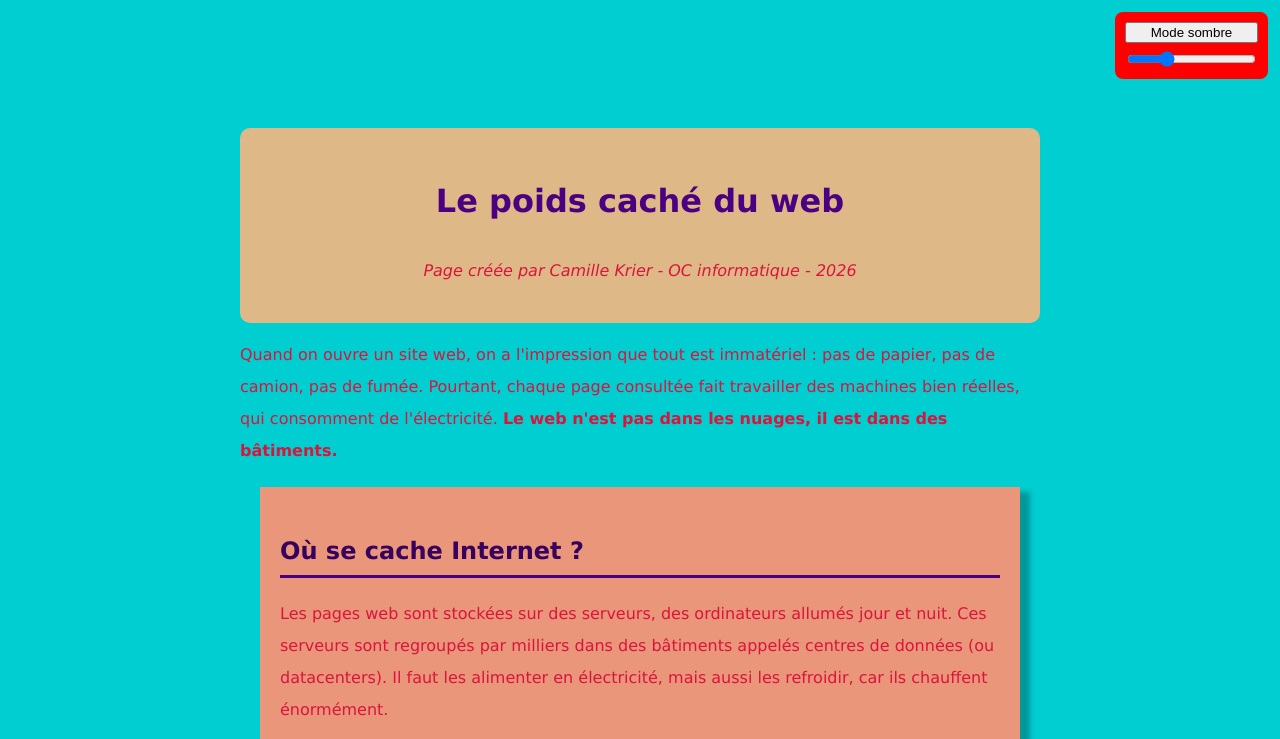
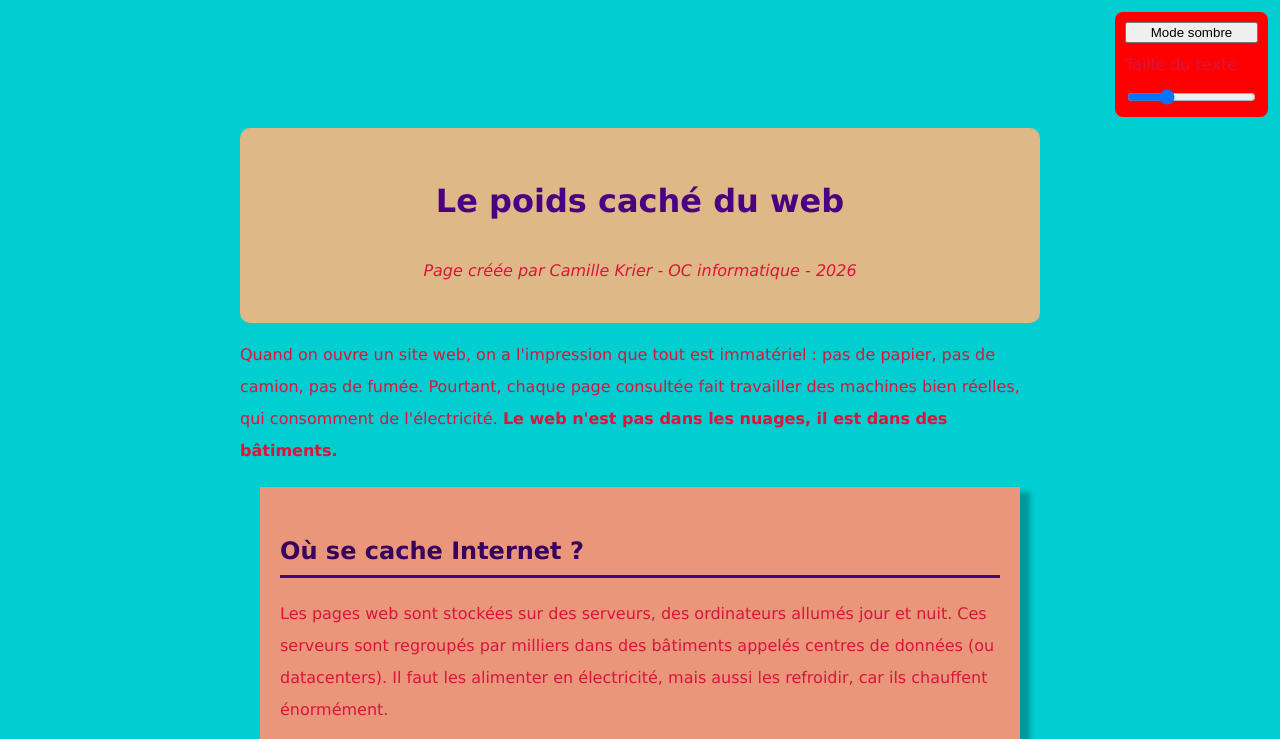
Before and after one commit to camiikr/tp-durability, a plain HTML site: page index.html in a window 1280 px wide. Shown: the top 739 px of the page. Drawn offline with Linux system fonts and the light colour scheme.

Commit message:
Texte du curseur
Affiche le texte "Taille du texte" sur le curseur pour dire à quoi il sert (et donc modifier la taille du texte).

```diff
--- a/index.html
+++ b/index.html
@@ -11,6 +11,7 @@
 
   <div class="outils">
       <button id="bouton-theme">Mode sombre</button>
+      <label for="curseur-taille">Taille du texte</label>
       <input type="range" id="curseur-taille" min="80" max="150" step="5" value="100">
   </div>
   <header>
```
